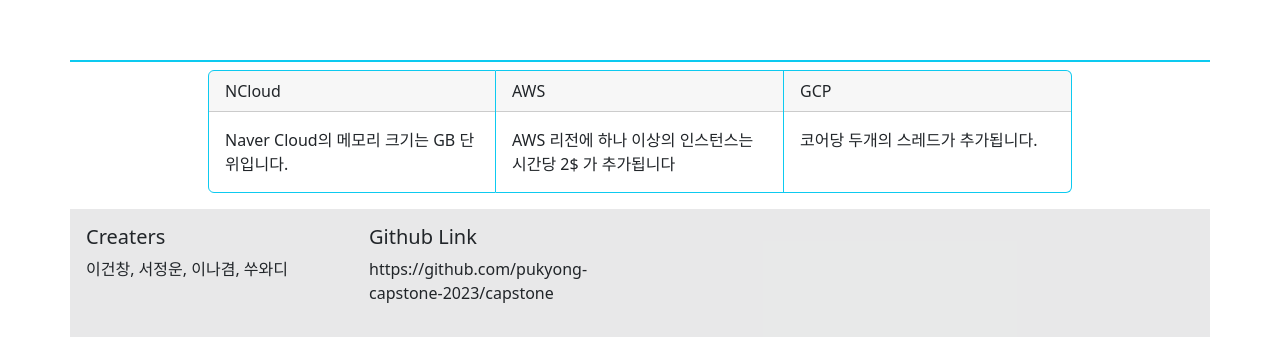
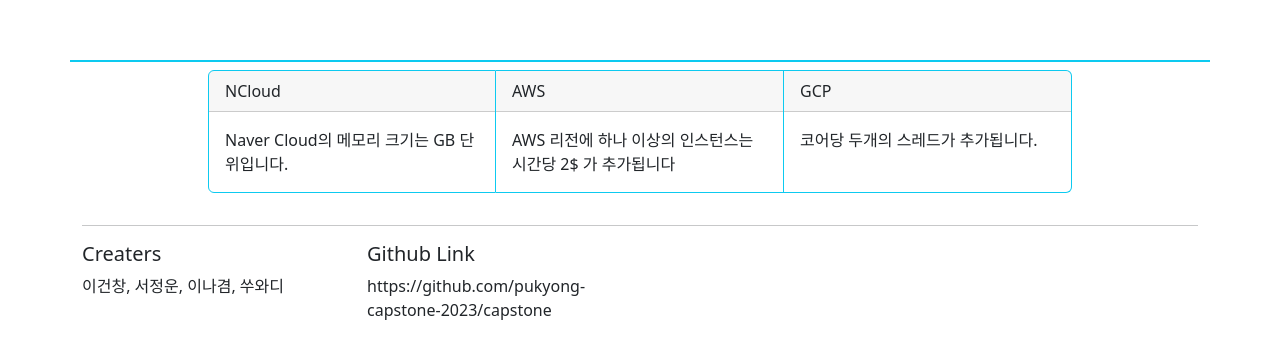
Before and after one commit to pukyong-capstone-2023/capstone, a React (Create React App) app in the folder src/main/frontend/: page /ResultListPage in a window 1280 px wide. Shown: the part 776-1114 px from the top of the page. Built offline with nearby package versions, Linux system fonts and the light colour scheme.

Commit message:
refactor: 푸터가 깔끔하게 보이도록 수정

```diff
--- a/src/main/frontend/src/component/Footer.js
+++ b/src/main/frontend/src/component/Footer.js
@@ -2,7 +2,8 @@
 export default function Footer() {
 
     return (
-            <div className="container bg-dark bg-opacity-10 p-3">
+            <div className="container">
+                <hr/>
                 <footer className="row">
                     <div className="col">
                         <h5>Creaters</h5>
```
